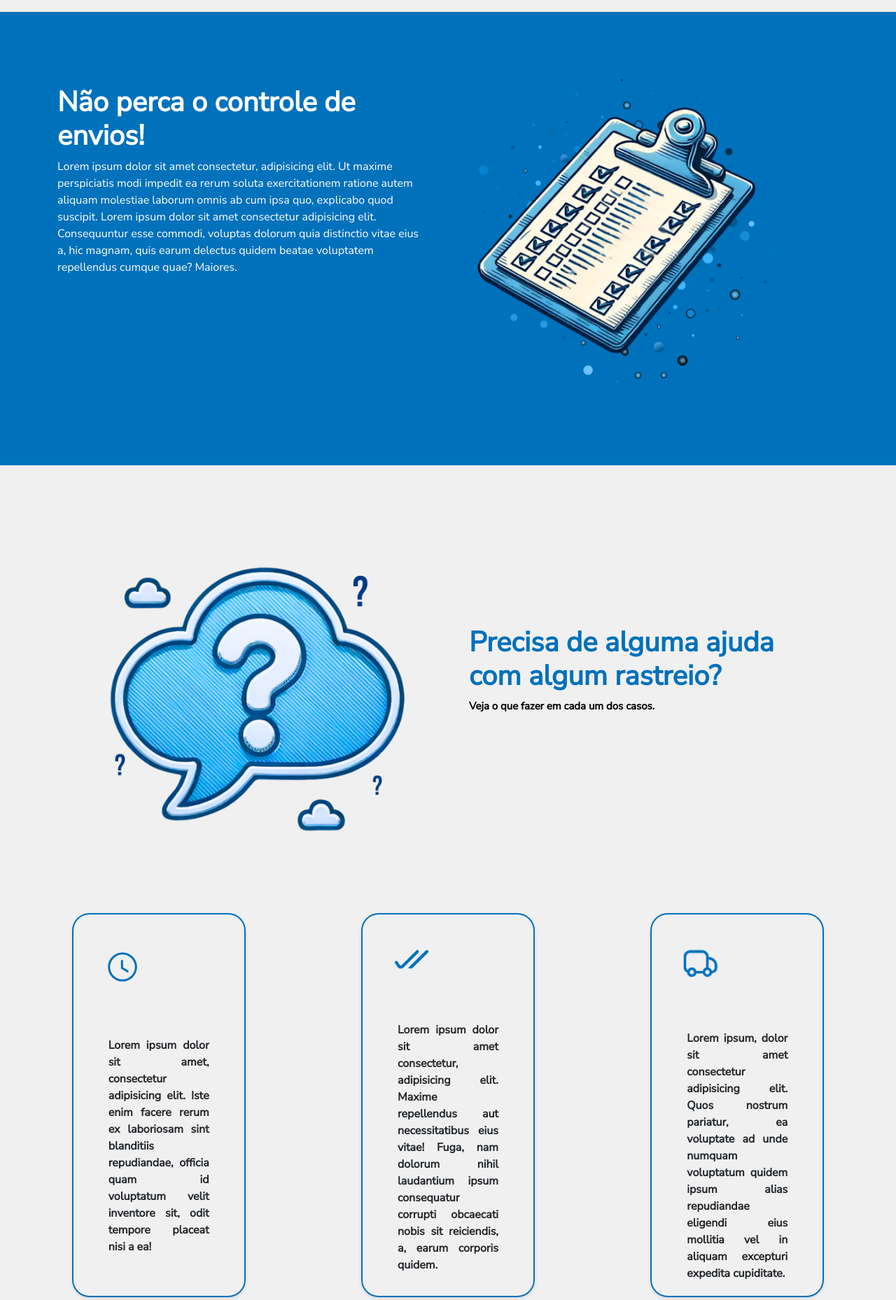
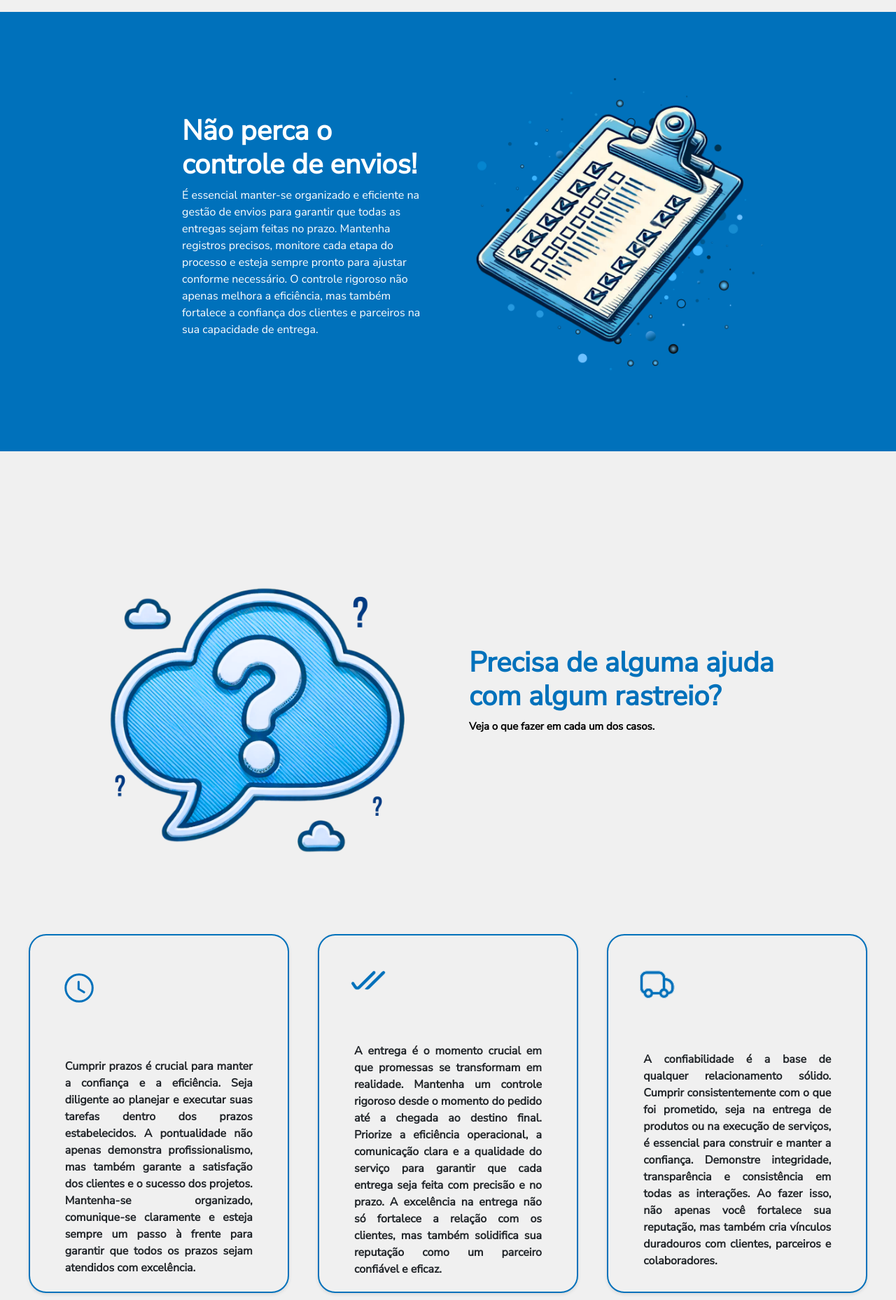
Before and after one commit to EduardoMnzs/Tracking-piveta, a Flask app: page /rastreio in a window 1280 px wide. Shown: the part 928-2786 px from the top of the page at 70% size. Run offline with Flask 3, Linux system fonts and the light colour scheme.

Commit message:
Template de busca finalizado - responsivo

```diff
--- a/app/routes.py
+++ b/app/routes.py
@@ -15,7 +15,7 @@ def rastreio():
 def status():
     registros = None
     error = None
-    imagem_status = 'default.png'
+    imagem_status = 'error.png'
 
     if request.method == 'POST':
         codigo_rastreio = request.form.get('codigo_rastreio')
@@ -36,6 +36,8 @@ def selecionar_imagem(status):
         return "transito.png"
     elif status == "Objeto saiu para entrega ao destinatário":
         return "transito.png"
+    elif status == "Objeto recusado pelo destinatário": #manutenção quando recusado
+        return "nao-recebido.png"
     else:
         return "entregue.png"
 
--- a/app/static/css/rastreio.css
+++ b/app/static/css/rastreio.css
@@ -73,7 +73,7 @@
 .container-full-width2 {
     color: #0071BB;
     padding: 20px 0;
-    margin-top: 200px;
+    margin-top: 250px;
 }
 
 .image-section {
@@ -85,7 +85,7 @@
     flex: 1;
 }
 
-.container {
+.container1 {
     color: white;
     display: flex;
     justify-content: space-between;
@@ -114,7 +114,6 @@
 
 .text-section {
     max-width: 50%;
-    margin-bottom: 150px;
 }
 
 .titulo-controle {
@@ -128,7 +127,7 @@
 
 .imagem-check {
     max-width: 600px;
-    width: 100%;
+    width: 145%;
     height: auto;
     position: relative;
 }
@@ -155,7 +154,7 @@
 }
 
 .card {
-    width: 20%;
+    width: 25%;
     background-color: #F0F0F0 !important;
     border-width: 2px !important;
     border-color: #0071BB !important;
@@ -202,3 +201,63 @@
 .text-center {
     margin-top: 25px;
 }
+
+@media only screen and (max-width: 1500px) {
+    .card {
+        width: 30%;
+    }
+}
+
+@media only screen and (max-width: 1000px) {
+    .imagem-check {
+        width: 100%;
+    }
+}
+
+@media only screen and (max-width: 770px) {
+    .card {
+        width: 85% !important;
+        min-height: 325px;
+    }
+
+    .card-container {
+        display: grid;
+        grid-gap: 30px;
+    }
+
+    .container1 {
+        display: ruby-text;
+    }
+
+    .content-section {
+        display: block;
+    }
+
+    .imagem-duvida{
+        display: none;
+    }
+
+    .imagem-check{
+        display: none;
+    }
+
+    .text-section {
+        max-width: 100%;
+        margin-bottom: -50px;
+    }
+
+}
+
+@media only screen and (max-width: 500px) {
+    .imagem-rastreio {
+        display: none;
+    }
+
+    .container-rastreio {
+        padding-bottom: 100px;
+    }
+
+    .titulo-rastreio{
+        padding-top: 100px;
+    }
+}
--- a/app/templates/rastreio.html
+++ b/app/templates/rastreio.html
@@ -16,14 +16,10 @@
         </div>
     </div>
     <div class="container-full-width">
-        <div class="container">
+        <div class="container1">
             <div class="text-section">
                 <h1 class="titulo-controle">Não perca o controle de envios!</h1>
-                <p class="texto-controle">Lorem ipsum dolor sit amet consectetur, adipisicing elit. Ut maxime
-                    perspiciatis modi impedit ea rerum soluta exercitationem ratione autem aliquam molestiae laborum
-                    omnis ab cum ipsa quo, explicabo quod suscipit. Lorem ipsum dolor sit amet consectetur adipisicing
-                    elit. Consequuntur esse commodi, voluptas dolorum quia distinctio vitae eius a, hic magnam, quis
-                    earum delectus quidem beatae voluptatem repellendus cumque quae? Maiores.</p>
+                <p class="texto-controle">É essencial manter-se organizado e eficiente na gestão de envios para garantir que todas as entregas sejam feitas no prazo. Mantenha registros precisos, monitore cada etapa do processo e esteja sempre pronto para ajustar conforme necessário. O controle rigoroso não apenas melhora a eficiência, mas também fortalece a confiança dos clientes e parceiros na sua capacidade de entrega.</p>
             </div>
             <div class="image-section">
                 <img class="imagem-check" src="/static/img/check.png" alt="Descrição da Imagem">
@@ -47,25 +43,19 @@
         <div class="card">
             <div class="card-content">
                 <img src="../static/svg/relogio.svg" alt="">
-                <p>Lorem ipsum dolor sit amet, consectetur adipisicing elit. Iste enim facere rerum ex laboriosam sint
-                    blanditiis repudiandae, officia quam id voluptatum velit inventore sit, odit tempore placeat nisi a
-                    ea!</p>
+                <p>Cumprir prazos é crucial para manter a confiança e a eficiência. Seja diligente ao planejar e executar suas tarefas dentro dos prazos estabelecidos. A pontualidade não apenas demonstra profissionalismo, mas também garante a satisfação dos clientes e o sucesso dos projetos. Mantenha-se organizado, comunique-se claramente e esteja sempre um passo à frente para garantir que todos os prazos sejam atendidos com excelência.</p>
             </div>
         </div>
         <div class="card">
             <div class="card-content">
                 <img src="../static/svg/check.svg" alt="">
-                <p>Lorem ipsum dolor sit amet consectetur, adipisicing elit. Maxime repellendus aut necessitatibus eius
-                    vitae! Fuga, nam dolorum nihil laudantium ipsum consequatur corrupti obcaecati nobis sit reiciendis,
-                    a, earum corporis quidem.</p>
+                <p>A entrega é o momento crucial em que promessas se transformam em realidade. Mantenha um controle rigoroso desde o momento do pedido até a chegada ao destino final. Priorize a eficiência operacional, a comunicação clara e a qualidade do serviço para garantir que cada entrega seja feita com precisão e no prazo. A excelência na entrega não só fortalece a relação com os clientes, mas também solidifica sua reputação como um parceiro confiável e eficaz.</p>
             </div>
         </div>
         <div class="card">
             <div class="card-content">
                 <img src="../static/svg/caminhao.svg" alt="">
-                <p>Lorem ipsum, dolor sit amet consectetur adipisicing elit. Quos nostrum pariatur, ea voluptate ad unde
-                    numquam voluptatum quidem ipsum alias repudiandae eligendi eius mollitia vel in aliquam excepturi
-                    expedita cupiditate.</p>
+                <p>A confiabilidade é a base de qualquer relacionamento sólido. Cumprir consistentemente com o que foi prometido, seja na entrega de produtos ou na execução de serviços, é essencial para construir e manter a confiança. Demonstre integridade, transparência e consistência em todas as interações. Ao fazer isso, não apenas você fortalece sua reputação, mas também cria vínculos duradouros com clientes, parceiros e colaboradores.</p>
             </div>
         </div>
     </div>
```
Also changed, not shown: app/static/img/default.png (deleted), app/static/img/error.png (added), app/static/img/nao-recebido.png (added).
